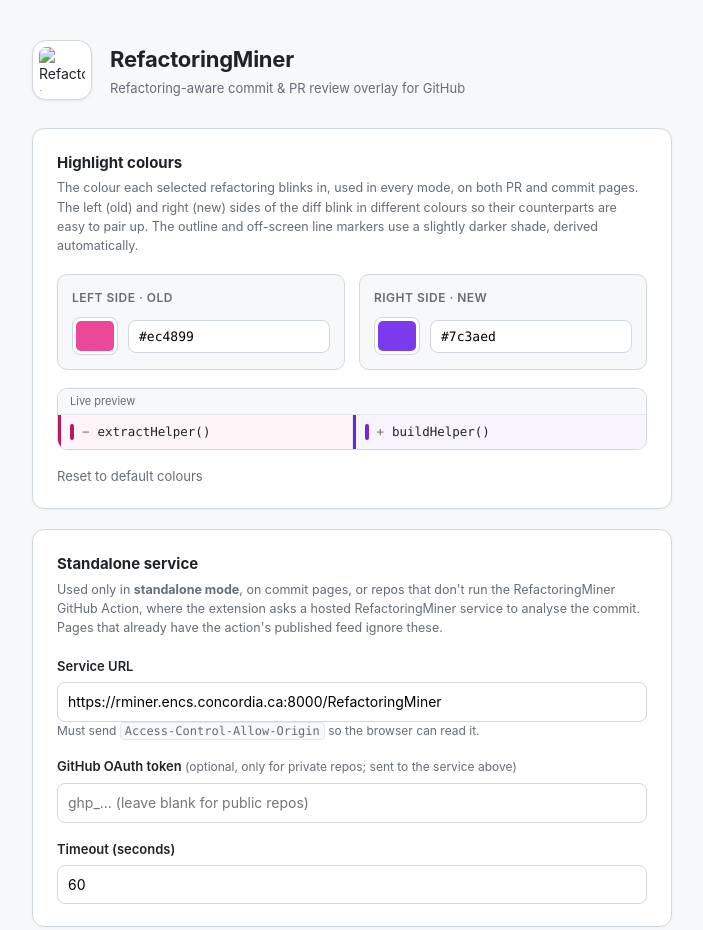
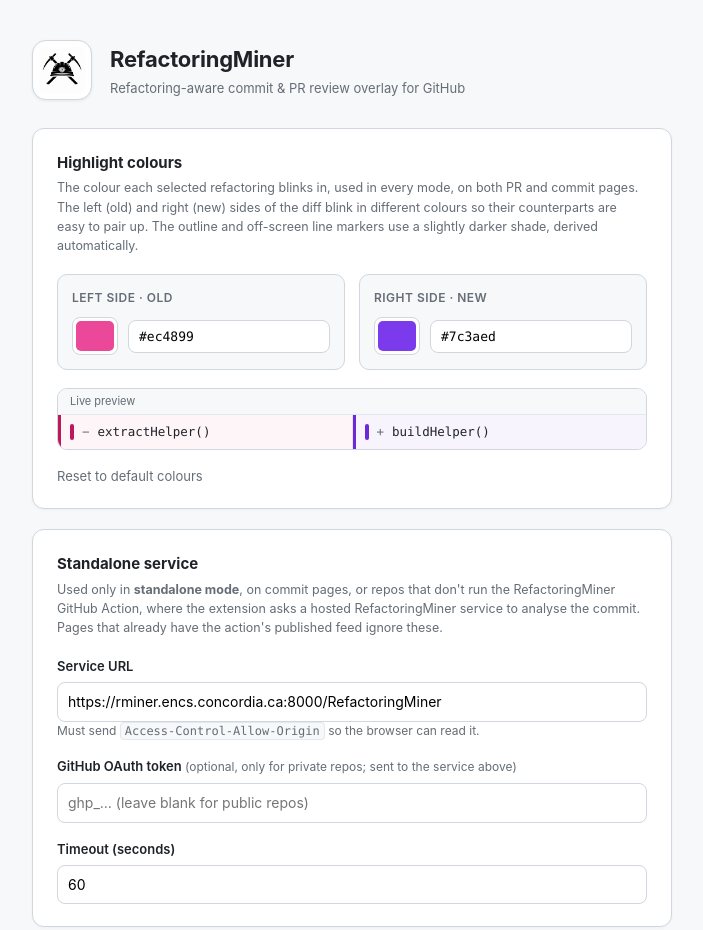
Before and after one commit to Pogut/refactoringminer-action-extension, a browser extension: page options.html in a window 1280 px wide. Shown: the top 930 px of the page, without its empty margins (288-991 px from the left). Drawn offline with Linux system fonts and the light colour scheme.

Commit message:
filepath for logo fixed

```diff
--- a/options.html
+++ b/options.html
@@ -174,7 +174,7 @@
   <body>
     <div class="wrap">
       <header class="hero">
-        <img class="logo" src="refactoringLab.png" alt="RefactoringLab logo" />
+        <img class="logo" src="media/refactoringLab.png" alt="RefactoringLab logo" />
         <div>
           <h1>RefactoringMiner</h1>
           <div class="tagline">Refactoring-aware commit &amp; PR review overlay for GitHub</div>
```
